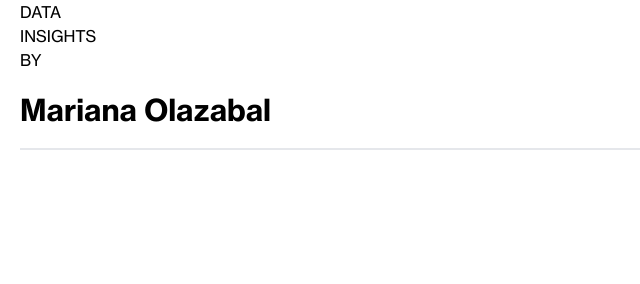
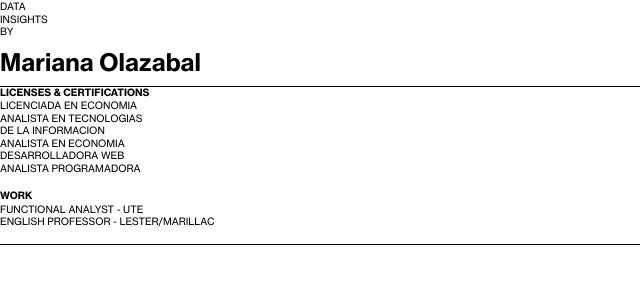
Before and after one commit to marianaolazabal/datainsights, a website built with Vite: page index.html in a window 1280 px wide. Shown: the whole page, without its empty margins (0-640 px from the left). Built offline with nearby package versions, Linux system fonts and the light colour scheme.

Commit message:
Changed classes to logo, add certification card

```diff
--- a/index.html
+++ b/index.html
@@ -8,10 +8,29 @@
     <link  href="/css/tailwind.css" rel="stylesheet">
 </head>
 <body>
-    <div class="ml-5 mr-5 border-b-2">
-        <p class="font-neueRegular ">DATA <br> INSIGHTS <br> BY</p>
-        <p class="font-neueBold text-3xl py-5">Mariana Olazabal</p>
+    <div class="">
+        <div class=" border-b-[1px] border-black" >
+            <p class="font-neueRegular text-[10px] leading-tight">DATA <br> INSIGHTS <br> BY</p>
+            <p class="font-neueBold text-2xl py-2">Mariana Olazabal</p>
+        </div>
 
+        <div>
+            <article class="border-b-[1px] border-black text-[10px]  font-neueRegular leading-tight" >
+            <p class="font-neueBold ">LICENSES & CERTIFICATIONS</p>
+            <p>LICENCIADA EN ECONOMIA</p>
+            <p>ANALISTA EN TECNOLOGIAS <br> DE LA INFORMACION</p>
+            <p>ANALISTA EN ECONOMIA</p>
+            <p>DESARROLLADORA WEB</p>
+            <p>ANALISTA PROGRAMADORA</p>
+            <article class=" py-4">
+                <p class="font-neueBold">WORK</p>
+                <p>FUNCTIONAL ANALYST - UTE</p>
+                <p>ENGLISH PROFESSOR - LESTER/MARILLAC</p>
+            </article>
+            </article>
+
+
+        </div>
     </div>
 
 </body>
```
